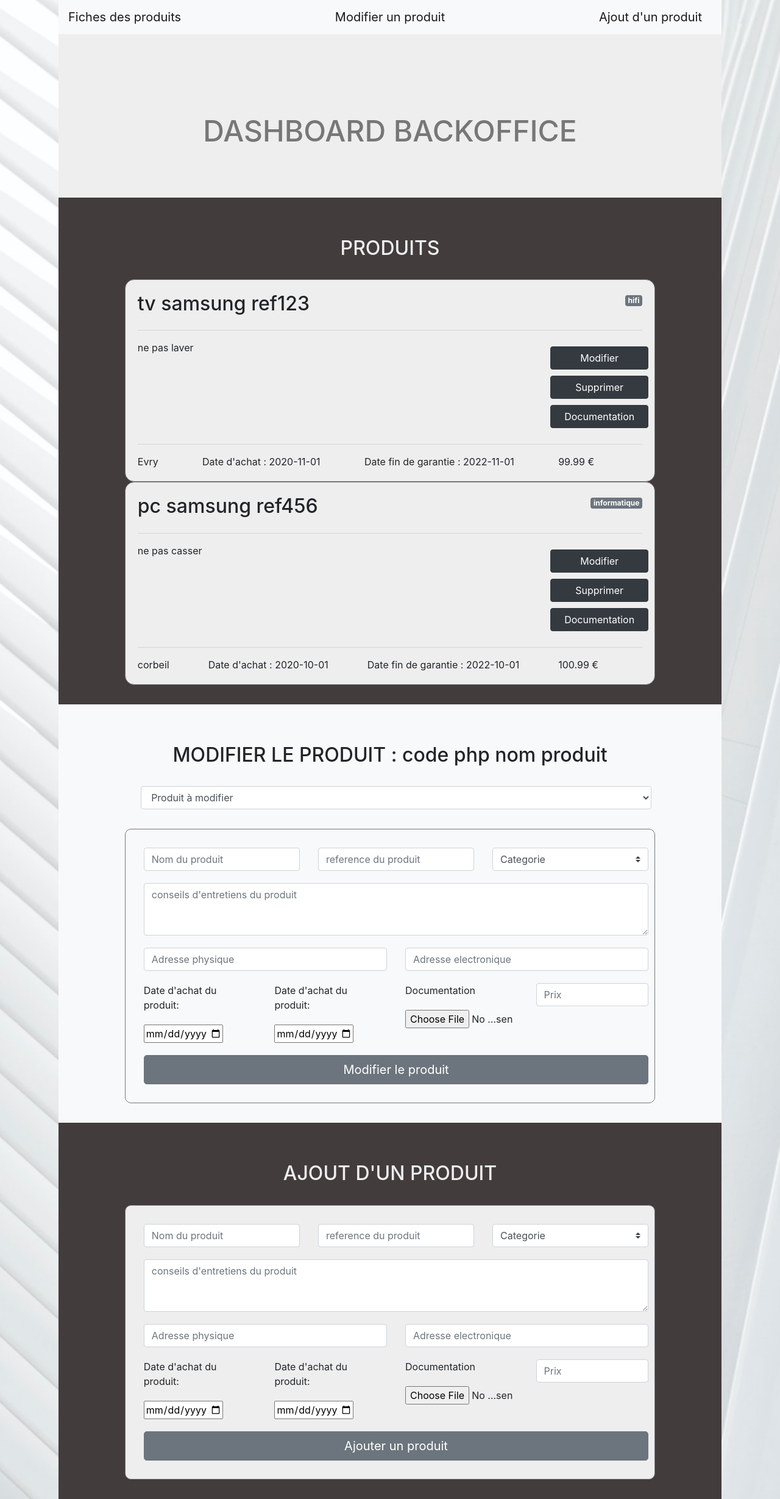
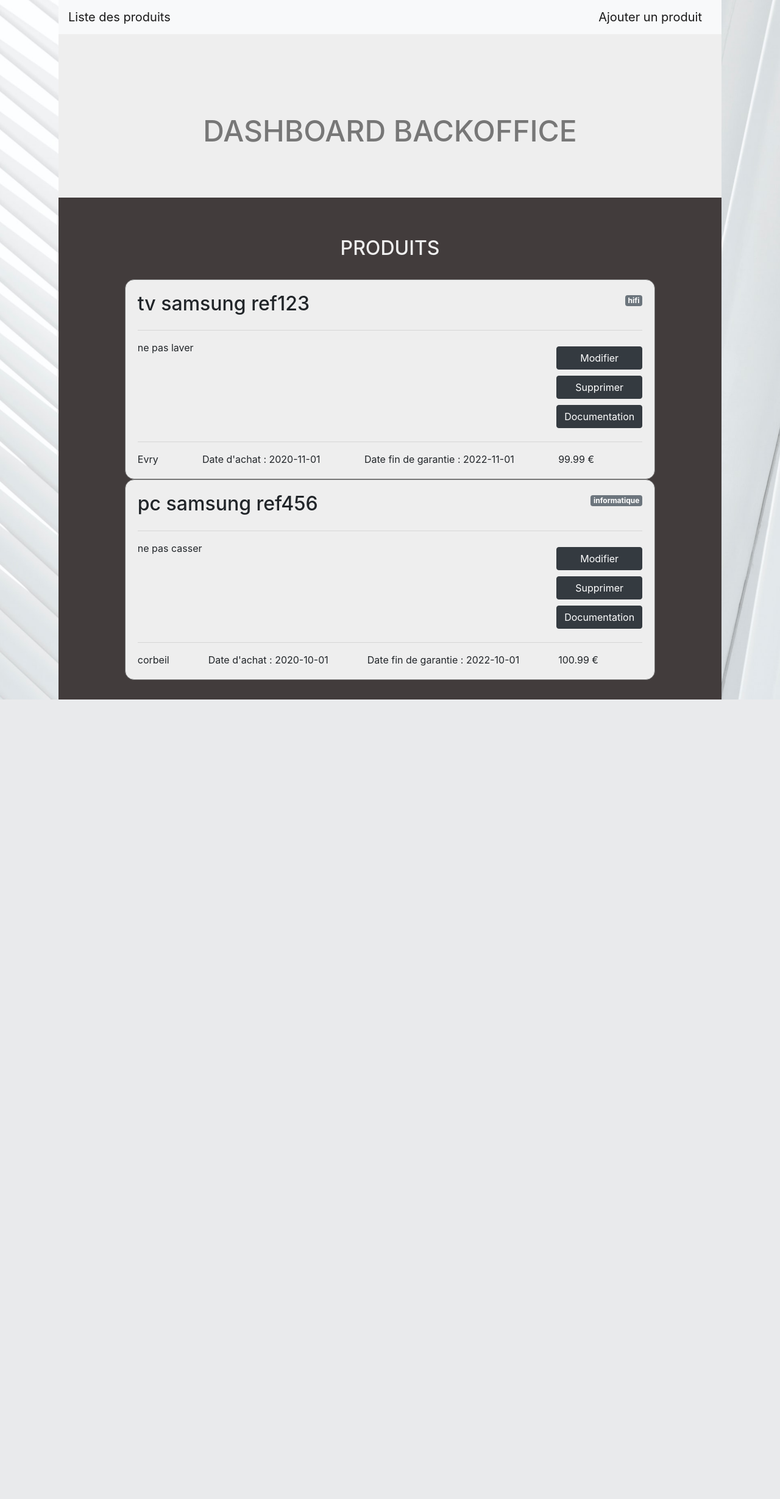
Before and after one commit to ZakariyaeTaibi-JCMairot/dashboard-gestion-achat-mat-riel, a PHP site: page /produit.php in a window 1280 px wide. Shown: the whole page at 61% size. After the commit the page ends 1147 px from the top, so only its background shows below. Run offline with PHP 8.4, Linux system fonts and the light colour scheme; data comes from the database, SQL or seed files in the repository.

Commit message:
intégration PHP Zak

```diff
--- a/inc/init.php
+++ b/inc/init.php
@@ -1,6 +1,6 @@
 <?php
 // ouverture de la session
-session_start();
+// session_start();
 
 // lien vers la base de données
 $pdo= new PDO('mysql:host=localhost;dbname=crudzak','root','',array(
--- a/inc/nav.php
+++ b/inc/nav.php
@@ -1,6 +1,6 @@
 <!-- navigation sticky pour rendre plus facile l'accés aux modules dashboard -->
 <nav class="navbar sticky-top navbar-light bg-light">
-  <a class="navbar-brand" href="#allProduit">Fiches des produits</a>
-  <a class="navbar-brand" href="#upDateProduit">Modifier un produit</a>
-  <a class="navbar-brand" href="#createProduit">Ajout d'un produit</a>
+  <a class="navbar-brand" href="produit.php">Liste des produits</a>
+  <!-- <a class="navbar-brand" href="update.php">Modifier un produit</a> -->
+  <a class="navbar-brand" href="create.php">Ajouter un produit</a>
 </nav>
--- a/index.php
+++ b/index.php
@@ -1,4 +1,6 @@
 <?php
+
+// connexion à la bdd
 require_once('inc/init.php');
 
 if($_POST){
--- a/produit.php
+++ b/produit.php
@@ -5,17 +5,15 @@ require_once('inc/init.php');
 $sqlSelect='SELECT * FROM `produitzak`';
 // variable preparatiuon de la requête
 $query = $pdo->prepare($sqlSelect);
-// execution de la requête
+// // execution de la requête
 $query->execute();
 $resultats=$query->fetchAll();
-
-
-
 
 
 require_once('inc/header.php');
 require_once('inc/nav.php');
 ?>
+
 <div class="bgDashBoard">
 	<h1 class="titleDashboard">DASHBOARD BACKOFFICE</h1>
 	<!-- tableau read la base de donné pour afficahge dans un tableau / bouton suppr/
@@ -45,9 +43,9 @@ require_once('inc/nav.php');
 					</div>
 					<div class="div-vide"><img src="" alt=""></div>
 					<div class="adminProduit ">
-						<button class="btn btn-dark btn-block">Modifier</button>
-						<button class="btn btn-dark btn-block">Supprimer</button>
-						<button class="btn btn-dark btn-block">Documentation</button>
+						<a href="update.php?id_prod=<?php echo $id_prod; ?>" class="btn btn-dark btn-block">Modifier</a>
+						<a href="delete.php?id_prod=<?php echo $id_prod; ?>" class="btn btn-dark btn-block">Supprimer</a>
+						<a href="#" class="btn btn-dark btn-block">Documentation</a>
 					</div>
 				</div>
 				<hr>
@@ -63,144 +61,7 @@ require_once('inc/nav.php');
 		<?php endforeach ?>
 
 	</div>
-<!-- update produit -->
-	<div class="upDateProduit bg-light" id="upDateProduit">
-		<h2>MODIFIER LE PRODUIT : code php nom produit</h2>
-		<form class="readProduit" method="POST">
-		<select id="selectProduit" class="form-control">
-			<option selected>Produit à modifier</option>
-			<option>php tous les nom de produit avec la ref</option>
-		</select>
-		</form>
-		<div class="formUpDate">
-		<form method="POST">
-			<!-- nom du produit / reference du produit / categorie  -->
-			<div class="row">
-				<div class="col">
-				<input type="text" class="form-control" name="nameUpDate" placeholder="Nom du produit">
-				</div>
-				<div class="col">
-				<input type="text" class="form-control" name="refUpDate" placeholder="reference du produit">
-				</div>
-				<div class="col">
-				<select class="custom-select mr-sm-2" id="inlineFormCustomSelect">
-					<option selected>Categorie</option>
-					<option value="electroUpDate">Electroménager</option>
-					<option value="tvUpDate">TV-HIFI</option>
-					<option value="bricolageUpDate">Bricolage</option>
-					<option value="voitureUpDate">voiture</option>
-				</select>
-				</div>
-			</div>
-			<!-- entretiens du produit -->
-			<div class="row">
-				<div class="col">
-					<textarea class="form-control" id="exampleFormControlTextarea1" name="entretiensUpDate" rows="3" placeholder="conseils d'entretiens du produit"></textarea>
-				</div>
-			</div>
-			<!-- adresse physique /  adresse electronique -->
-				<div class="row">
-					<div class="col">
-					<input type="text" class="form-control" name="adressePhyUpDate" placeholder="Adresse physique">
-					</div>
-					<div class="col">
-					<input type="text" class="form-control" name="adresseElecUpDate" placeholder="Adresse electronique">
-					</div>
-				</div>
-				<!-- date d'achat / date fin de garantie / prix -->
-				<div class="row">
-					<div class="col">
-						<label for="dateAchat">Date d'achat du produit:</label>
-						<input type="date" id="dateAchat" name="dateAchatUpDate" min="1980-01-01" max="2025-12-31">
-					</div>
-					<div class="col">
-						<label for="dateFinGar">Date d'achat du produit:</label>
-						<input type="date" id="dateFinGar" name="dateFinGarUpDate" min="1980-01-01" max="2025-12-31">
-					</div>
-					<div class="col">
-						<div class="form-group">
-							<label for="exampleFormControlFile1">Documentation</label>
-							<input type="file" class="form-control-file" name="docuUpDate" id="exampleFormControlFile1">
-						</div>
-					</div>
-					<div class="col">
-						<input type="text" class="form-control" name="prixUpDate" placeholder="Prix">
-					</div>
-				</div>
-				<div class="row">
-					<div class="col">
-						<button type="submit" class="btn btn-secondary btn-lg btn-block">Modifier le produit</button>
-					</div>
-				</div>
-			</form>
-		</div>
-	</div>
 
-	<!--formulaire d'ajout de produit-->
 
-	<div class="createProduit" id="createProduit">
-		<h2>AJOUT D'UN PRODUIT</h2>
-		<div class="formCreate">
-			<form method="POST">
-			<!-- nom du produit / reference du produit / categorie  -->
-			<div class="row">
-				<div class="col">
-				<input type="text" class="form-control" name="nameCreate" placeholder="Nom du produit">
-				</div>
-				<div class="col">
-				<input type="text" class="form-control" name="refCreate" placeholder="reference du produit">
-				</div>
-				<div class="col">
-				<select class="custom-select mr-sm-2" id="inlineFormCustomSelect">
-					<option selected>Categorie</option>
-					<option value="electroCreate">Electroménager</option>
-					<option value="tvCreate">TV-HIFI</option>
-					<option value="bricolageCreate">Bricolage</option>
-					<option value="voitureCreate">voiture</option>
-				</select>
-				</div>
-			</div>
-			<!-- entretiens du produit -->
-			<div class="row">
-				<div class="col">
-					<textarea class="form-control" id="exampleFormControlTextarea1" name="entretiensCreate" rows="3" placeholder="conseils d'entretiens du produit"></textarea>
-				</div>
-			</div>
-			<!-- adresse physique /  adresse electronique -->
-				<div class="row">
-					<div class="col">
-					<input type="text" class="form-control" name="adressePhyCreate" placeholder="Adresse physique">
-					</div>
-					<div class="col">
-					<input type="text" class="form-control" name="adresseElecCreate" placeholder="Adresse electronique">
-					</div>
-				</div>
-				<!-- date d'achat / date fin de garantie / prix -->
-				<div class="row">
-					<div class="col">
-						<label for="dateAchat">Date d'achat du produit:</label>
-						<input type="date" id="dateAchat" name="dateAchatCreate" min="1980-01-01" max="2025-12-31">
-					</div>
-					<div class="col">
-						<label for="dateFinGar">Date d'achat du produit:</label>
-						<input type="date" id="dateFinGar" name="dateFinGarCreate" min="1980-01-01" max="2025-12-31">
-					</div>
-					<div class="col">
-						<div class="form-group">
-							<label for="exampleFormControlFile1">Documentation</label>
-							<input type="file" class="form-control-file" name="docuCreate" id="exampleFormControlFile1">
-						</div>
-					</div>
-					<div class="col">
-						<input type="text" class="form-control" name="prixCreate" placeholder="Prix">
-					</div>
-				</div>
-				<div class="row">
-					<div class="col">
-						<button type="submit" class="btn btn-secondary btn-lg btn-block">Ajouter un produit</button>
-					</div>
-				</div>
-			</form>
-		</div>
-	</div>
+
 </div>
```
Also changed, not shown: create.php (added, +105 -0 lines), delete.php (added, +30 -0 lines), update.php (added, +125 -0 lines).
